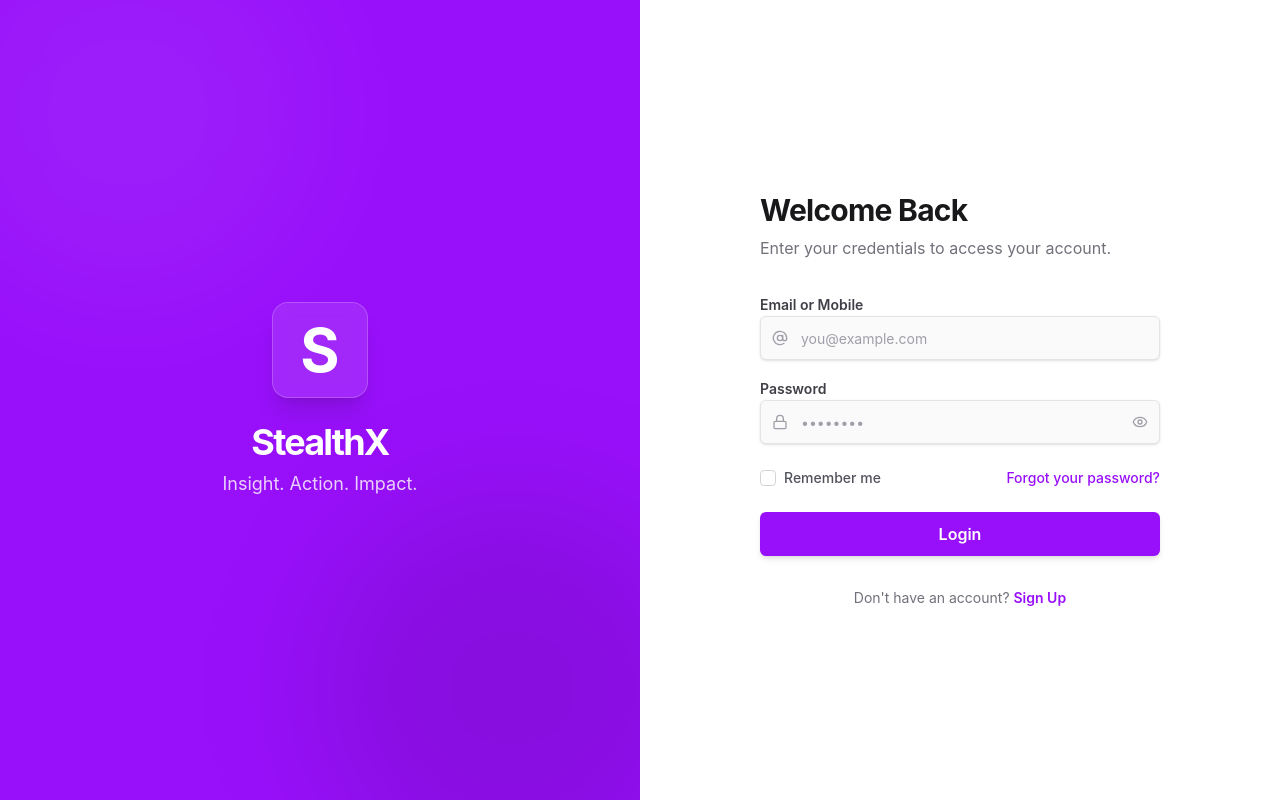
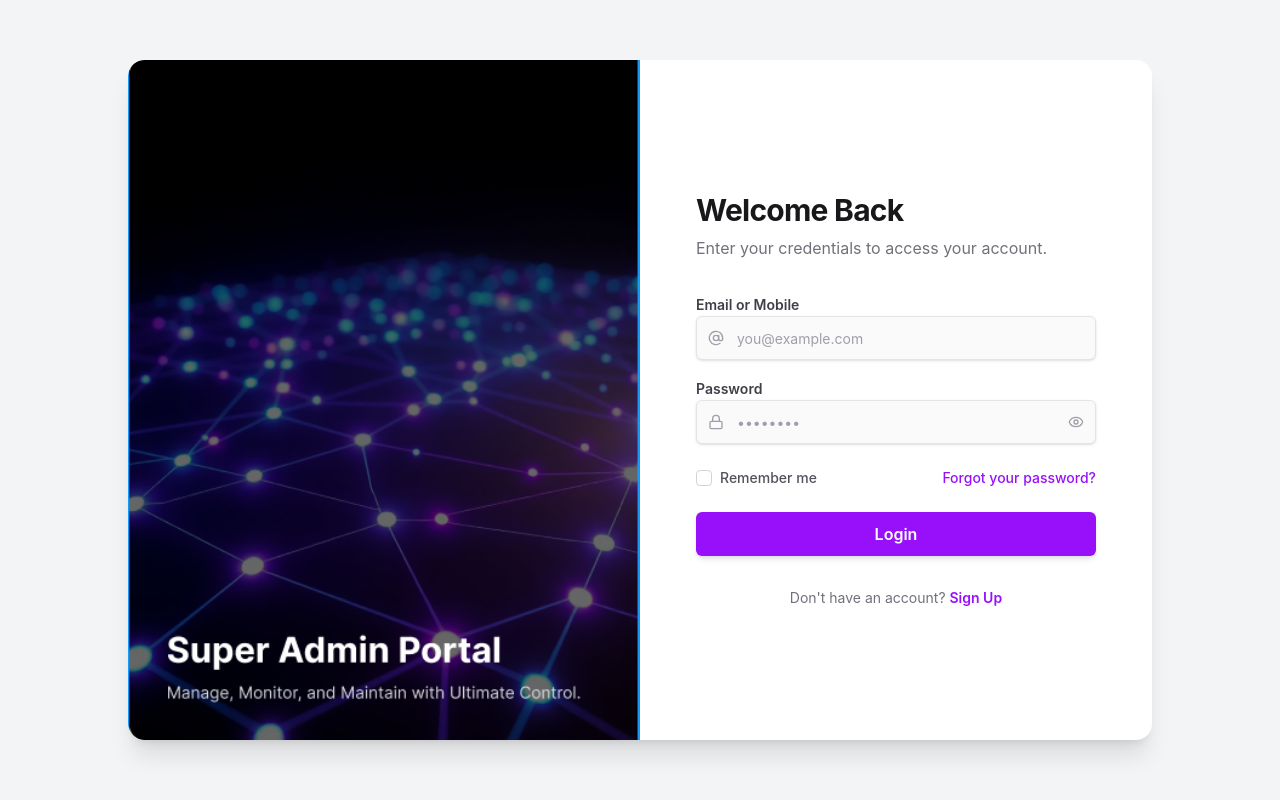
Before and after one commit to sandeep3642/stealth, a React (Vite) app: page / in a window 1280 px wide. Built offline with nearby package versions, Linux system fonts and the light colour scheme.

Commit message:
fix : login left bannner

```diff
--- a/src/pages/Auth/index.jsx
+++ b/src/pages/Auth/index.jsx
@@ -2,7 +2,7 @@ import React, { useState } from 'react'
 import { LoginComponent } from '../../components/Login';
 import { RegisterComponent } from '../../components/Register';
 import { useNavigate } from 'react-router-dom';
-
+import leftBanner from "../../assets/loginleftbanner.PNG"
 const Auth = () => {
   // Main Auth Component
   const [isLogin, setIsLogin] = useState(true);
@@ -15,28 +15,22 @@ const Auth = () => {
   };
 
   return (
-    <div className="flex h-screen w-full bg-white overflow-hidden">
-      {/* Left Panel - Brand Section */}
-      <div className="hidden lg:flex w-1/2 relative bg-purple-600 items-center justify-center p-12 overflow-hidden text-white">
-        <div className="relative z-20 flex flex-col items-center justify-center space-y-6">
-          <div className="h-24 w-24 rounded-2xl bg-white/10 backdrop-blur-sm border border-white/20 flex items-center justify-center shadow-xl">
-            <span className="text-6xl font-bold">S</span>
+
+    <div className="flex h-screen w-full items-center justify-center bg-gray-100">
+  {/* Card Wrapper */}
+  <div className="flex w-[90%] max-w-5xl h-[85vh] bg-white shadow-xl rounded-2xl overflow-hidden">
+
+    {/* Left Panel */}
+    <div className="hidden lg:flex w-1/2 items-center justify-center rounded-l-2xl overflow-hidden">
+      <img
+        src={leftBanner}
+        alt="leftbanner"
+        className="w-full h-full object-cover"
+      />
     </div>
 
-          <div className="space-y-2 text-center">
-            <h1 className="text-4xl font-bold tracking-tighter">StealthX</h1>
-            <p className="text-lg text-white/80">Insight. Action. Impact.</p>
-          </div>
-        </div>
-
-        <div className="absolute top-0 left-0 w-full h-full overflow-hidden pointer-events-none">
-          <div className="absolute top-[-10%] left-[-10%] w-96 h-96 bg-white/5 rounded-full blur-3xl"></div>
-          <div className="absolute bottom-[-10%] right-[-10%] w-96 h-96 bg-black/10 rounded-full blur-3xl"></div>
-        </div>
-      </div>
-
-      {/* Right Panel - Auth Form */}
-      <div className="w-full lg:w-1/2 flex items-center justify-center p-8 bg-white overflow-y-auto">
+    {/* Right Panel */}
+    <div className="w-full lg:w-1/2 flex items-center justify-center p-6 rounded-r-2xl">
       {isLogin ? (
         <LoginComponent
           onSwitchToRegister={() => setIsLogin(false)}
@@ -46,7 +40,10 @@ const Auth = () => {
         <RegisterComponent onSwitchToLogin={() => setIsLogin(true)} />
       )}
     </div>
+
   </div>
+</div>
+
   );
 }
 
```
Also changed, not shown: src/assets/leftbanner.png (added), src/assets/loginleftbanner.PNG (added). Lines whose indentation alone changed are shown as unchanged.
